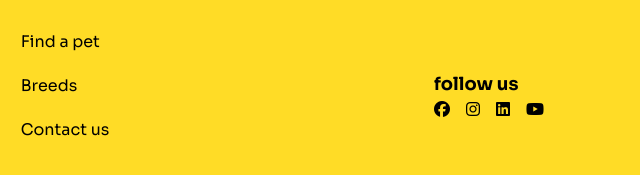
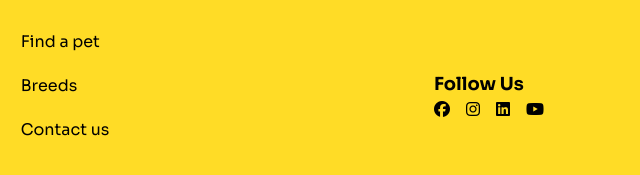
Before and after one commit to Silicon-Sorceress-Tawfia/A3-Pet-Shop, a plain HTML site: page index.html in a window 1280 px wide. Shown: the part 3541-3716 px from the top of the page, 640-1280 px from the left. Drawn offline with nearby package versions, Linux system fonts and the light colour scheme; a web font is replaced by a local one.

Commit message:
Final  fixing is done

```diff
--- a/index.html
+++ b/index.html
@@ -557,7 +557,7 @@ button.subscribe:hover {
             </ul>
         </div>
         <div>
-            <p class="font-bold text-lg">follow us</p>
+            <p class="font-bold text-lg">Follow Us</p>
             <div class="flex gap-4">
                <a href=""><i class="fa-brands fa-facebook"></i></a>
                <a href=""><i class="fa-brands fa-instagram"></i></a>
```
